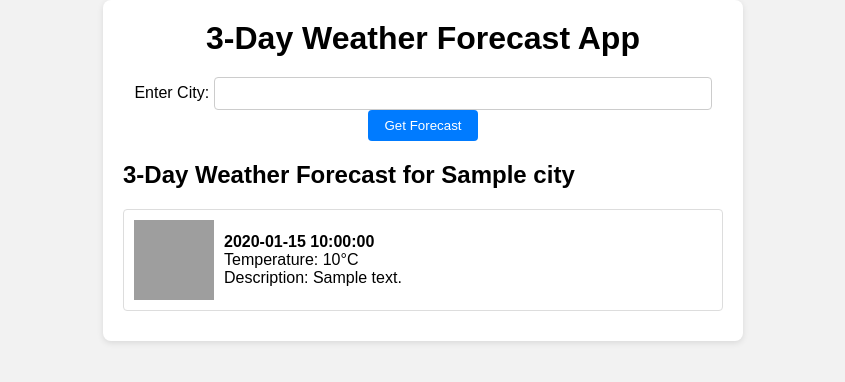
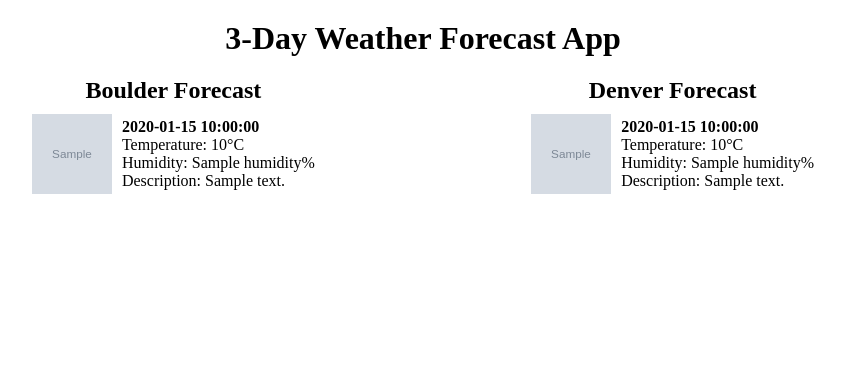
Before and after one commit to jkjamies/my_flask_app, a Flask app: template applications/frontend/templates/index.html in a window 1280 px wide. Shown: the top 382 px of the page, without its empty margins (217-1062 px from the left). Run offline with Flask 3, Linux system fonts and the light colour scheme; the template is opened without the code that fills it: most values are stand-ins (such as "Sample title", 1, 10 or a date in 2020); grey boxes marked "Sample" are stand-in pictures; some libraries are stand-ins or nearby versions; grey boxes are pictures that could not be loaded.

Commit message:
Feat/data persistance (#6)
* feat: added script for fetch and data persistence

* build: workflow update for env var

* fix: yaml indentation

* fix: requirements.txt update

```diff
--- a/applications/frontend/app.py
+++ b/applications/frontend/app.py
@@ -1,58 +1,82 @@
-"""Frontend application for weather search by city"""
+"""Flask application for the frontend of the weather app"""
 
 import os
 from datetime import datetime
-from flask import Flask, render_template, request
-import requests
+from flask import Flask, render_template
 from dotenv import load_dotenv
+import psycopg2
 
 load_dotenv()
 
 app = Flask(__name__)
 
 OPENWEATHER_API_KEY = os.getenv('OPENWEATHER_API_KEY')
+DATABASE_URL = os.environ.get("DATABASE_URL")
+
+
+def get_db_connection():
+    """Get a connection to the database"""
+    return psycopg2.connect(DATABASE_URL, sslmode='require')
+
+
+def get_icon_url(icon_code):
+    """Generate the icon URL based on the icon code"""
+    return f"https://openweathermap.org/img/wn/{icon_code}.png"
 
 
 @app.route('/')
 def index():
-    """Setting frontend index.html"""
-    return render_template('index.html')
+    """Show the index page with weather data"""
+    connection = get_db_connection()
+    cursor = connection.cursor()
+
+    cursor.execute("SELECT DISTINCT city FROM weather_data")
+    cities = [row[0] for row in cursor.fetchall()]
+
+    weather_data = {}
+
+    for city in cities:
+        query = (
+            f"SELECT city, "
+            f"temperature,"
+            f" humidity, "
+            f"description, "
+            f"icon, "
+            f"timestamp "
+            f"FROM weather_data "
+            f"WHERE city = '{city}'"
+        )
+        cursor.execute(query)
+        entries = cursor.fetchall()
+
+        city_forecast = []
+        for entry in entries:
+            city, temperature, humidity, description, icon, timestamp = entry
+            icon = get_icon_url(icon)
+
+            forecast_entry = {
+                'city': city,
+                'date': format_date(str(timestamp)),
+                'temperature': temperature,
+                'humidity': humidity,
+                'description': description,
+                'icon': icon,
+            }
+
+            city_forecast.append(forecast_entry)
+
+        weather_data[city] = city_forecast
+
+    cursor.close()
+    connection.close()
+
+    return render_template('index.html', weather_data=weather_data)
 
 
-@app.route('/get_3day_forecast', methods=['POST'])
-def get_3day_forecast():
-    """Get the 3-day forecast"""
-    city = request.form['city']
-
-    if not city:
-        return render_template('index.html', error='City not provided')
-
-    url = (f'http://api.openweathermap.org/data/2.5/forecast?q={city}'
-           f'&appid={OPENWEATHER_API_KEY}'
-           f'&units=metric')
-    response = requests.get(url, timeout=3000)
-    data = response.json()
-
-    if data.get('cod') != '200':
-        return render_template('index.html', error='City not found')
-
-    forecast = []
-    for entry in data['list']:
-        forecast_entry = {
-            'date': format_date(entry['dt_txt']),
-            'temperature': entry['main']['temp'],
-            'description': entry['weather'][0]['description'],
-            'icon': entry['weather'][0]['icon'],
-        }
-        forecast.append(forecast_entry)
-
-    return render_template('index.html', city=city, forecast=forecast)
-
-
-def format_date(dt_txt):
+def format_date(dt_txt: str):
     """Format the date for friendly reading"""
-    dt_object = datetime.strptime(dt_txt, '%Y-%m-%d %H:%M:%S')
-    formatted_date = (dt_object.strftime('%A, %B %d, %Y %I:%M %p')
+    formatted_date = (datetime.strptime(dt_txt, '%Y-%m-%d %H:%M:%S')
+                      .strftime('%A, %B %d, %Y %I:%M %p')
                       .replace(" 0", " "))
     return formatted_date
 
--- a/applications/frontend/static/styles.css
+++ b/applications/frontend/static/styles.css
@@ -1,74 +1,59 @@
-/* Reset some default styles */
-body, h1, form {
+body, h1, h2, p {
     margin: 0;
     padding: 0;
 }
 
-body {
-    font-family: Arial, sans-serif;
-    background-color: #f2f2f2;
-}
-
 .container {
-    max-width: 600px;
+    max-width: 960px;
     margin: 0 auto;
     padding: 20px;
-    background-color: white;
-    border-radius: 8px;
-    box-shadow: 0 2px 6px rgba(0, 0, 0, 0.1);
+    text-align: center;
 }
 
 h1 {
-    text-align: center;
     margin-bottom: 20px;
 }
 
-form {
-    text-align: center;
-    margin-bottom: 20px;
+.city-forecasts {
+    display: flex;
+    justify-content: space-between;
 }
 
-input[type="text"] {
-    padding: 8px;
-    border: 1px solid #ccc;
-    border-radius: 4px;
-    width: 80%;
+.city-container {
+    width: 48%; /* Adjust as needed */
 }
 
-button {
-    padding: 8px 16px;
-    background-color: #007bff;
-    color: white;
-    border: none;
-    border-radius: 4px;
-    cursor: pointer;
+.city-forecast {
+    display: flex;
+    flex-direction: column;
+    align-items: center;
+    margin: 0;
 }
 
-#forecast {
-    margin-top: 20px;
+#forecast-container {
+    display: flex;
+    flex-direction: column;
+    align-items: center;
 }
 
 .forecast-item {
-    border: 1px solid #ddd;
-    padding: 10px;
-    margin-bottom: 10px;
-    border-radius: 4px;
+    margin: 10px 0;
     display: flex;
     align-items: center;
-    justify-content: space-between;
 }
 
-.weather-icon {
-    width: 40px;
-    height: 40px;
-}
 
 .weather-icon-large {
     width: 80px;
     height: 80px;
+    margin-right: 10px;
 }
 
 .weather-details {
-    flex: 1;
-    margin-left: 10px;
+    text-align: left;
 }
+
+.error {
+    color: red;
+    margin-top: 20px;
+}
--- a/applications/frontend/templates/index.html
+++ b/applications/frontend/templates/index.html
@@ -8,30 +8,48 @@
 <body>
 <div class="container">
     <h1>3-Day Weather Forecast App</h1>
-    <form id="city-form" method="post" action="/get_3day_forecast">
-        <label for="city">Enter City:</label>
-        <input type="text" id="city" name="city" required>
-        <button type="submit">Get Forecast</button>
-    </form>
     <div id="forecast">
-        {% if forecast %}
-            <h2>3-Day Weather Forecast for {{ city }}</h2>
-            <div id="forecast-container">
-                {% for forecast_entry in forecast %}
-                    <div class="forecast-item">
-                        <img class="weather-icon-large"
-                             src="https://openweathermap.org/img/wn/{{ forecast_entry.icon }}.png"
-                             alt="{{ forecast_entry.description }}">
-                        <div class="weather-details">
-                            <strong>{{ forecast_entry.date }}</strong><br>
-                            Temperature: {{ forecast_entry.temperature }}°C<br>
-                            Description: {{ forecast_entry.description }}
-                        </div>
+        {% if weather_data %}
+            <div class="city-forecasts">
+                <div class="city-container">
+                    <h2>Boulder Forecast</h2>
+                    <div class="city-forecast">
+                        {% for entry in weather_data['Boulder'] %}
+                            <div class="forecast-item">
+                                <img class="weather-icon-large"
+                                     src="{{ entry.icon }}"
+                                     alt="{{ entry.description }}">
+                                <div class="weather-details">
+                                    <strong>{{ entry.date }}</strong><br>
+                                    Temperature: {{ entry.temperature }}°C<br>
+                                    Humidity: {{ entry.humidity }}%<br>
+                                    Description: {{ entry.description }}
+                                </div>
+                            </div>
+                        {% endfor %}
                     </div>
-                {% endfor %}
+                </div>
+                <div class="city-container">
+                    <h2>Denver Forecast</h2>
+                    <div class="city-forecast">
+                        {% for entry in weather_data['Denver'] %}
+                            <div class="forecast-item">
+                                <img class="weather-icon-large"
+                                     src="{{ entry.icon }}"
+                                     alt="{{ entry.description }}">
+                                <div class="weather-details">
+                                    <strong>{{ entry.date }}</strong><br>
+                                    Temperature: {{ entry.temperature }}°C<br>
+                                    Humidity: {{ entry.humidity }}%<br>
+                                    Description: {{ entry.description }}
+                                </div>
+                            </div>
+                        {% endfor %}
+                    </div>
+                </div>
             </div>
-        {% elif error %}
-            <p class="error">{{ error }}</p>
+        {% else %}
+            <p class="error">No weather data available.</p>
         {% endif %}
     </div>
 </div>
--- a/requirements.txt
+++ b/requirements.txt
@@ -17,6 +17,7 @@ mccabe==0.7.0
 packaging==23.1
 platformdirs==3.10.0
 pluggy==1.2.0
+psycopg2-binary==2.9.7
 pycodestyle==2.11.0
 pylint==2.17.5
 pytest==7.4.0
```
Also changed, not shown: components/data_collector/fetch_and_store.py (added, +77 -0 lines), tests/frontend/test_app_integrationtest.py (+42 -23 lines), tests/frontend/test_app_unittest.py (+9 -26 lines), .github/workflows/push_workflow.yaml, components/data_collector/__init__.py (added).
